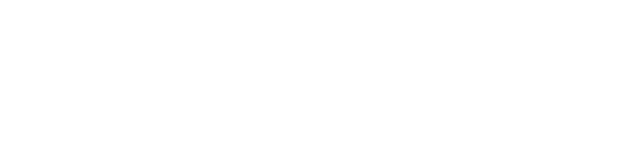
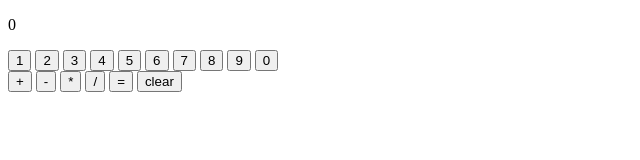
Before and after one commit to lcollins11/odin-calculator, a plain HTML site: page index.html in a window 1280 px wide. Shown: the whole page, without its empty margins (0-640 px from the left). Drawn offline with Linux system fonts and the light colour scheme.

Commit message:
Add input functionality for keypad

```diff
--- a/index.html
+++ b/index.html
@@ -5,10 +5,34 @@
     <meta http-equiv="X-UA-Compatible" content="IE=edge">
     <meta name="viewport" content="width=device-width, initial-scale=1.0">
     <title>Calculator</title>
-    <script src="./script.js"></script>
+    <script src="./script.js" defer></script>
     <link rel="stylesheet" href="./style.css">
 </head>
 <body>
-
+    <div class="">
+        <div class="container display">
+            <p id="displayValue">0</p>
+        </div>
+        <div class="container keypad">
+            <button class="number">1</button>
+            <button class="number">2</button>
+            <button class="number">3</button>
+            <button class="number">4</button>
+            <button class="number">5</button>
+            <button class="number">6</button>
+            <button class="number">7</button>
+            <button class="number">8</button>
+            <button class="number">9</button>
+            <button class="number">0</button>
+        </div>
+        <div class="container functions">
+            <button class="function">+</button>
+            <button class="function">-</button>
+            <button class="function">*</button>
+            <button class="function">/</button>
+            <button class="function">=</button>
+            <button class="function">clear</button>
+        </div>
+</div>
 </body>
 </html>
--- a/script.js
+++ b/script.js
@@ -1,3 +1,6 @@
+var displayValue = document.querySelector('#displayValue');
+
+
 function add(a, b){
     return a + b;
 }
@@ -28,3 +31,19 @@ function operate(firstOperand, nextOperand, operator){
         return divide(firstOperand, nextOperand);
     }
 }
+
+function inputKey(display, button){
+    if(display.textContent === '0'){
+        display.textContent = button;
+    } else{
+    display.textContent = display.textContent.concat(button);
+    }
+}
+
+const keypad = document.querySelectorAll(".number");
+
+keypad.forEach((button) => {
+    button.addEventListener('click', function(){
+        inputKey(displayValue, button.textContent);
+    });
+});
```
